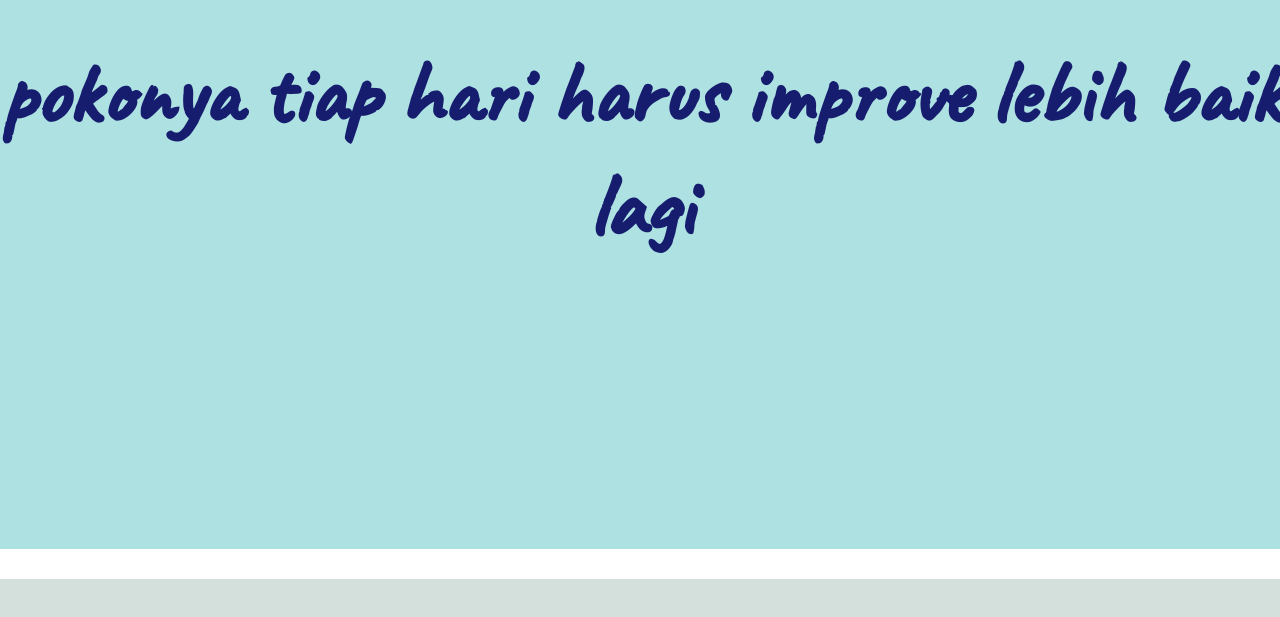
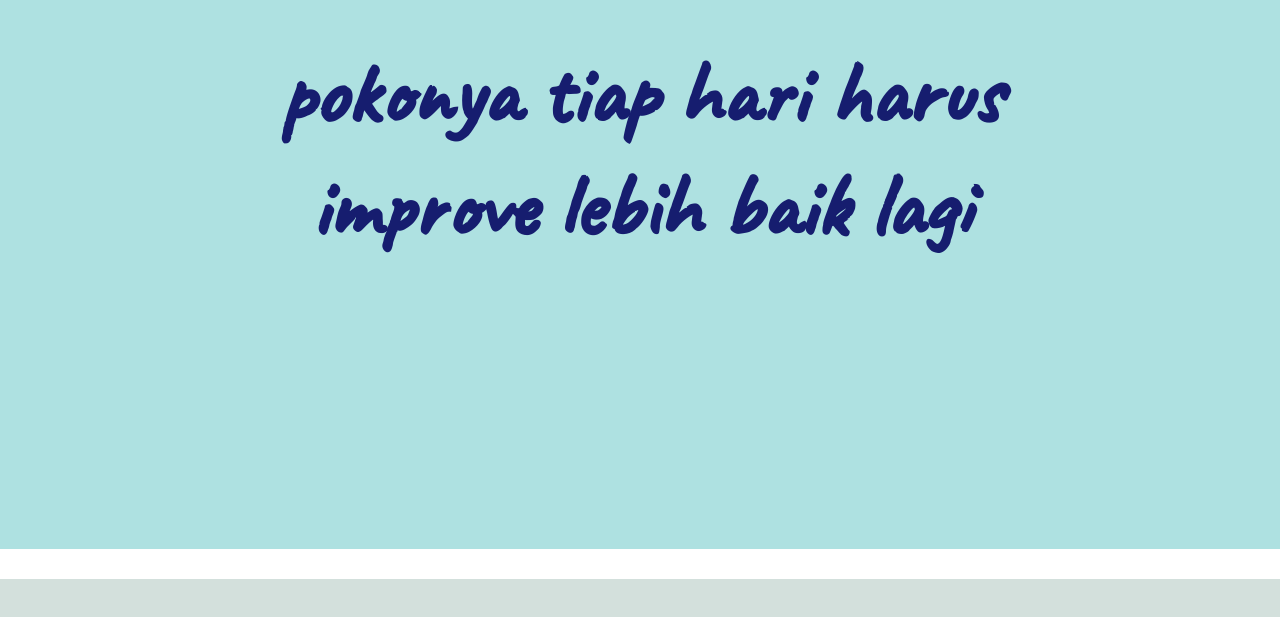
Before and after one commit to MG177/HBD-Pingkan, a plain HTML site: page index.html in a window 1280 px wide. Shown: the part 4404-5021 px from the top of the page. Drawn offline with Linux system fonts and the light colour scheme.

Commit message:
fixing 2

```diff
--- a/index.html
+++ b/index.html
@@ -134,7 +134,7 @@ iframe{
 	  <h4> sehat selalu yahh </h4>
 	</div>
     <div class="row" id="k2">
-	  <h4> pokonya tiap hari harus improve lebih baik lagi </h4>
+	  <h4> pokonya tiap hari harus <br>improve lebih baik lagi </h4>
 	</div>
     <div class="row" id="k3">
 	  <h4> Nembole males2an lagi </h4>
```
